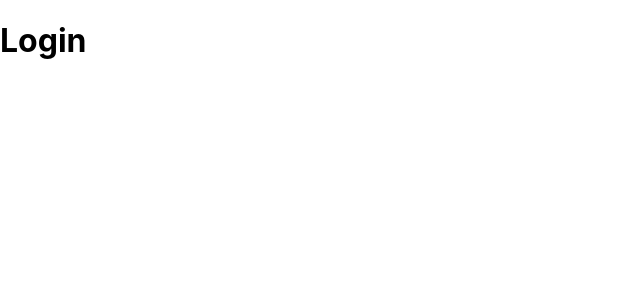
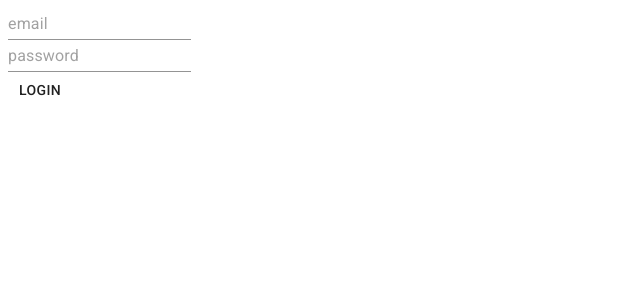
Before and after one commit to ngshiheng/graphql-prisma-nodejs, a React (Create React App) app in the folder client/: page /login in a window 1280 px wide. Shown: the top 300 px of the page, without its empty margins (0-640 px from the left). Built offline with nearby package versions, Linux system fonts and the light colour scheme.

Commit message:
Added basic login and registration page

```diff
--- a/client/package.json
+++ b/client/package.json
@@ -44,7 +44,6 @@
     "devDependencies": {
         "@types/graphql": "^14.5.0",
         "@types/react-router-dom": "^5.1.3",
-    "apollo": "^2.22.0",
         "prettier": "^1.19.1"
     },
     "prettier": {
--- a/client/src/components/Login.tsx
+++ b/client/src/components/Login.tsx
@@ -1,7 +1,67 @@
 import * as React from 'react';
+import { Mutation } from 'react-apollo';
+import { gql } from 'apollo-boost';
+import { Button, TextField } from '@material-ui/core';
+import { RouteComponentProps } from 'react-router-dom';
 
-export class Login extends React.PureComponent {
+const LoginMutation = gql`
+    mutation LoginMutation($email: String!, $password: String!) {
+        login(email: $email, password: $password) {
+            token
+        }
+    }
+`;
+
+export class Login extends React.PureComponent<RouteComponentProps<{}>> {
+    state = {
+        email: '',
+        password: '',
+    };
+
+    handleChange = (event: any) => {
+        const { name, value } = event.target;
+        this.setState({
+            [name]: value,
+        });
+    };
+
     render() {
-        return <h1>Login</h1>;
+        const { password, email } = this.state;
+        return (
+            <Mutation mutation={LoginMutation}>
+                {(mutate: any) => (
+                    <div>
+                        <div>
+                            <TextField
+                                type="email"
+                                name="email"
+                                placeholder="email"
+                                value={email}
+                                onChange={this.handleChange}
+                            />
+                        </div>
+                        <div>
+                            <TextField
+                                type="password"
+                                name="password"
+                                placeholder="password"
+                                value={password}
+                                onChange={this.handleChange}
+                            />
+                        </div>
+                        <Button
+                            onClick={async () => {
+                                const response = await mutate({
+                                    variables: this.state,
+                                });
+                                console.log(response);
+                            }}
+                        >
+                            Login
+                        </Button>
+                    </div>
+                )}
+            </Mutation>
+        );
     }
 }
--- a/client/src/components/Register.tsx
+++ b/client/src/components/Register.tsx
@@ -1,7 +1,18 @@
 import * as React from 'react';
+import { Mutation } from 'react-apollo';
+import { gql } from 'apollo-boost';
 import { Button, TextField } from '@material-ui/core';
+import { RouteComponentProps } from 'react-router-dom';
 
-export class Register extends React.PureComponent {
+const CreateUserMutation = gql`
+    mutation CreateUserMutation($email: String!, $password: String!) {
+        createUser(input: { email: $email, password: $password }) {
+            token
+        }
+    }
+`;
+
+export class Register extends React.PureComponent<RouteComponentProps<{}>> {
     state = {
         email: '',
         password: '',
@@ -17,7 +28,9 @@ export class Register extends React.PureComponent {
     render() {
         const { password, email } = this.state;
         return (
-            <form>
+            <Mutation mutation={CreateUserMutation}>
+                {(mutate: any) => (
+                    <div>
                         <div>
                             <TextField
                                 type="email"
@@ -29,15 +42,27 @@ export class Register extends React.PureComponent {
                         </div>
                         <div>
                             <TextField
-                        // type="password"
+                                type="password"
                                 name="password" // Note: name has to match state
                                 placeholder="password"
                                 value={password}
                                 onChange={this.handleChange}
                             />
                         </div>
-                <Button onClick={() => console.log('hi')}>Register</Button>
-            </form>
+                        <Button
+                            onClick={async () => {
+                                const response = await mutate({
+                                    variables: this.state,
+                                });
+                                console.log(response);
+                                this.props.history.push('/login');
+                            }}
+                        >
+                            Register
+                        </Button>
+                    </div>
+                )}
+            </Mutation>
         );
     }
 }
--- a/client/src/index.css
+++ /dev/null
@@ -1,13 +0,0 @@
-body {
-  margin: 0;
-  font-family: -apple-system, BlinkMacSystemFont, 'Segoe UI', 'Roboto', 'Oxygen',
-    'Ubuntu', 'Cantarell', 'Fira Sans', 'Droid Sans', 'Helvetica Neue',
-    sans-serif;
-  -webkit-font-smoothing: antialiased;
-  -moz-osx-font-smoothing: grayscale;
-}
-
-code {
-  font-family: source-code-pro, Menlo, Monaco, Consolas, 'Courier New',
-    monospace;
-}
--- a/client/src/index.tsx
+++ b/client/src/index.tsx
@@ -1,10 +1,21 @@
 import React from 'react';
 import ReactDOM from 'react-dom';
-import './index.css';
 import { Routes } from './Routes';
 import * as serviceWorker from './serviceWorker';
 
-ReactDOM.render(<Routes />, document.getElementById('root'));
+import ApolloClient from 'apollo-boost';
+import { ApolloProvider } from 'react-apollo';
+
+const client = new ApolloClient({
+    uri: 'http://localhost:4000/graphql',
+});
+
+ReactDOM.render(
+    <ApolloProvider client={client}>
+        <Routes />
+    </ApolloProvider>,
+    document.getElementById('root'),
+);
 
 // If you want your app to work offline and load faster, you can change
 // unregister() to register() below. Note this comes with some pitfalls.
```
Also changed, not shown: client/src/logo.svg (deleted), 1 other file (tests, documents, lock files or other folders). Lines whose indentation alone changed are shown as unchanged.
